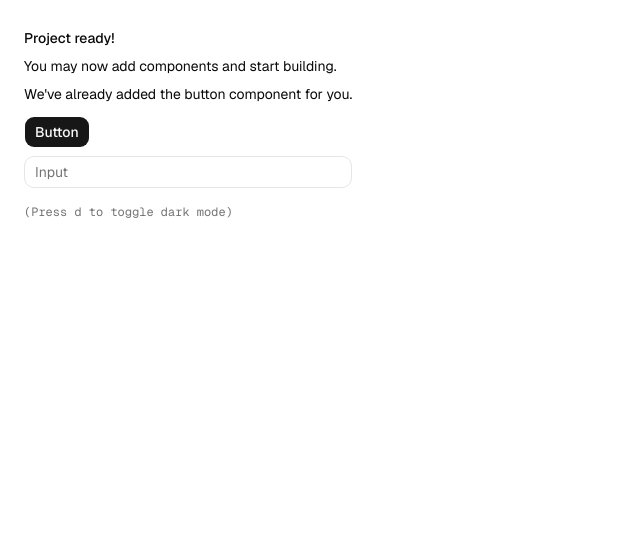
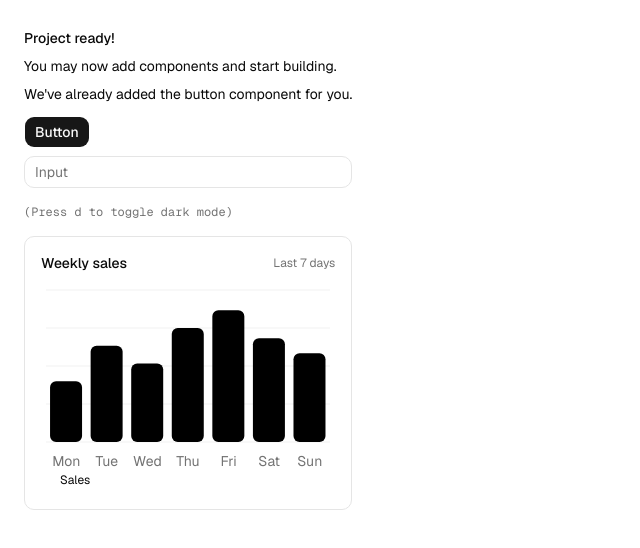
Before and after one commit to Nirvik30/landtp, a Next.js app in the folder apps/web/: page / in a window 1280 px wide. Shown: the top 548 px of the page, without its empty margins (0-640 px from the left). Built offline with nearby package versions, Linux system fonts and the light colour scheme.

Commit message:
feat: add WeeklySalesChart component and integrate it into the page

```diff
--- a/apps/web/app/page.tsx
+++ b/apps/web/app/page.tsx
@@ -1,5 +1,6 @@
 import { Button } from "@workspace/ui/components/button"
 import { Input } from "@workspace/ui/components/input"
+import { WeeklySalesChart } from "@/components/weekly-sales-chart"
 
 export default function Page() {
   return (
@@ -15,6 +16,7 @@ export default function Page() {
         <div className="text-muted-foreground font-mono text-xs">
           (Press <kbd>d</kbd> to toggle dark mode)
         </div>
+        <WeeklySalesChart />
       </div>
     </div>
   )
--- /dev/null
+++ b/apps/web/components/ui/chart.tsx
@@ -0,0 +1,182 @@
+"use client"
+
+import * as React from "react"
+import * as RechartsPrimitive from "recharts"
+
+import { cn } from "@workspace/ui/lib/utils"
+
+const THEMES = { light: "", dark: ".dark" } as const
+
+export type ChartConfig = {
+  [k in string]: {
+    label?: React.ReactNode
+    icon?: React.ComponentType
+  } & (
+    | { color?: string; theme?: never }
+    | { color?: never; theme: Record<keyof typeof THEMES, string> }
+  )
+}
+
+type ChartContextProps = {
+  config: ChartConfig
+}
+
+const ChartContext = React.createContext<ChartContextProps | null>(null)
+
+function useChart() {
+  const context = React.useContext(ChartContext)
+
+  if (!context) {
+    throw new Error("useChart must be used within a <ChartContainer />")
+  }
+
+  return context
+}
+
+function ChartContainer({
+  id,
+  className,
+  children,
+  config,
+  ...props
+}: React.ComponentProps<"div"> & {
+  config: ChartConfig
+  children: React.ComponentProps<typeof RechartsPrimitive.ResponsiveContainer>["children"]
+}) {
+  const uniqueId = React.useId()
+  const chartId = `chart-${id || uniqueId.replace(/:/g, "")}`
+
+  return (
+    <ChartContext.Provider value={{ config }}>
+      <div
+        data-slot="chart"
+        data-chart={chartId}
+        className={cn(
+          "[&_.recharts-cartesian-axis-tick_text]:fill-muted-foreground [&_.recharts-cartesian-grid_line]:stroke-border/50 [&_.recharts-curve.recharts-tooltip-cursor]:stroke-border [&_.recharts-layer]:outline-none [&_.recharts-polar-grid_[stroke='#ccc']]:stroke-border [&_.recharts-radial-bar-background-sector]:fill-muted [&_.recharts-rectangle.recharts-tooltip-cursor]:fill-muted [&_.recharts-reference-line_[stroke='#ccc']]:stroke-border [&_.recharts-sector]:outline-none [&_.recharts-sector[stroke='#fff']]:stroke-transparent [&_.recharts-surface]:outline-none",
+          className
+        )}
+        {...props}
+      >
+        <ChartStyle id={chartId} config={config} />
+        <RechartsPrimitive.ResponsiveContainer>
+          {children}
+        </RechartsPrimitive.ResponsiveContainer>
+      </div>
+    </ChartContext.Provider>
+  )
+}
+
+function ChartStyle({ id, config }: { id: string; config: ChartConfig }) {
+  const colorConfig = Object.entries(config).filter(
+    ([, itemConfig]) => itemConfig.theme || itemConfig.color
+  )
+
+  if (!colorConfig.length) {
+    return null
+  }
+
+  return (
+    <style
+      dangerouslySetInnerHTML={{
+        __html: Object.entries(THEMES)
+          .map(
+            ([theme, prefix]) => `
+${prefix} [data-chart=${id}] {
+${colorConfig
+  .map(([key, itemConfig]) => {
+    const color =
+      itemConfig.theme?.[theme as keyof typeof itemConfig.theme] || itemConfig.color
+    return color ? `  --color-${key}: ${color};` : null
+  })
+  .join("\n")}
+}
+`
+          )
+          .join("\n"),
+      }}
+    />
+  )
+}
+
+const ChartTooltip = RechartsPrimitive.Tooltip
+
+function ChartTooltipContent({
+  active,
+  payload,
+  className,
+}: {
+  active?: boolean
+  payload?: Array<{
+    dataKey?: string | number
+    name?: string
+    value?: string | number
+  }>
+  className?: string
+}) {
+  const { config } = useChart()
+
+  if (!active || !payload?.length) {
+    return null
+  }
+
+  return (
+    <div
+      className={cn(
+        "rounded-lg border bg-background px-2 py-1.5 text-xs shadow-sm",
+        className
+      )}
+    >
+      {payload.map((item, index) => {
+        const key = `${item.dataKey || item.name || "value"}`
+        const itemConfig = config[key]
+        return (
+          <div key={index} className="flex items-center justify-between gap-3">
+            <span className="text-muted-foreground">{itemConfig?.label ?? item.name}</span>
+            <span className="font-medium tabular-nums">{item.value?.toLocaleString()}</span>
+          </div>
+        )
+      })}
+    </div>
+  )
+}
+
+const ChartLegend = RechartsPrimitive.Legend
+
+function ChartLegendContent({
+  payload,
+  className,
+}: React.ComponentProps<"div"> &
+  Pick<Partial<RechartsPrimitive.LegendProps>, "payload">) {
+  const { config } = useChart()
+
+  if (!payload?.length) {
+    return null
+  }
+
+  return (
+    <div className={cn("flex items-center gap-4", className)}>
+      {payload.map((item) => {
+        const key = `${item.dataKey || "value"}`
+        const itemConfig = config[key]
+        return (
+          <div key={key} className="flex items-center gap-1.5 text-xs">
+            <span
+              className="size-2 rounded-[2px]"
+              style={{ backgroundColor: item.color }}
+            />
+            <span>{itemConfig?.label ?? item.value}</span>
+          </div>
+        )
+      })}
+    </div>
+  )
+}
+
+export {
+  ChartContainer,
+  ChartLegend,
+  ChartLegendContent,
+  ChartStyle,
+  ChartTooltip,
+  ChartTooltipContent,
+}
--- /dev/null
+++ b/apps/web/components/weekly-sales-chart.tsx
@@ -0,0 +1,53 @@
+"use client"
+
+import {
+  ChartContainer,
+  ChartLegend,
+  ChartLegendContent,
+  ChartTooltip,
+  ChartTooltipContent,
+  type ChartConfig,
+} from "@/components/ui/chart"
+import { Bar, BarChart, CartesianGrid, XAxis } from "recharts"
+
+const chartData = [
+  { day: "Mon", sales: 24 },
+  { day: "Tue", sales: 38 },
+  { day: "Wed", sales: 31 },
+  { day: "Thu", sales: 45 },
+  { day: "Fri", sales: 52 },
+  { day: "Sat", sales: 41 },
+  { day: "Sun", sales: 35 },
+]
+
+const chartConfig = {
+  sales: {
+    label: "Sales",
+    color: "var(--color-chart-2)",
+  },
+} satisfies ChartConfig
+
+export function WeeklySalesChart() {
+  return (
+    <section className="rounded-lg border p-4">
+      <div className="mb-3 flex items-center justify-between">
+        <h2 className="text-sm font-medium">Weekly sales</h2>
+        <span className="text-muted-foreground text-xs">Last 7 days</span>
+      </div>
+      <ChartContainer config={chartConfig} className="h-52 w-full">
+        <BarChart data={chartData} accessibilityLayer>
+          <CartesianGrid vertical={false} />
+          <XAxis
+            dataKey="day"
+            tickLine={false}
+            axisLine={false}
+            tickMargin={8}
+          />
+          <ChartTooltip cursor={false} content={<ChartTooltipContent />} />
+          <ChartLegend content={<ChartLegendContent />} />
+          <Bar dataKey="sales" radius={6} fill="var(--color-sales)" />
+        </BarChart>
+      </ChartContainer>
+    </section>
+  )
+}
--- a/apps/web/package.json
+++ b/apps/web/package.json
@@ -16,6 +16,7 @@
     "lucide-react": "^0.577.0",
     "next": "16.1.6",
     "next-themes": "^0.4.6",
+    "recharts": "^2.15.4",
     "react": "^19.2.4",
     "react-dom": "^19.2.4"
   },
```
Also changed, not shown: 1 other file (tests, documents, lock files or other folders).
